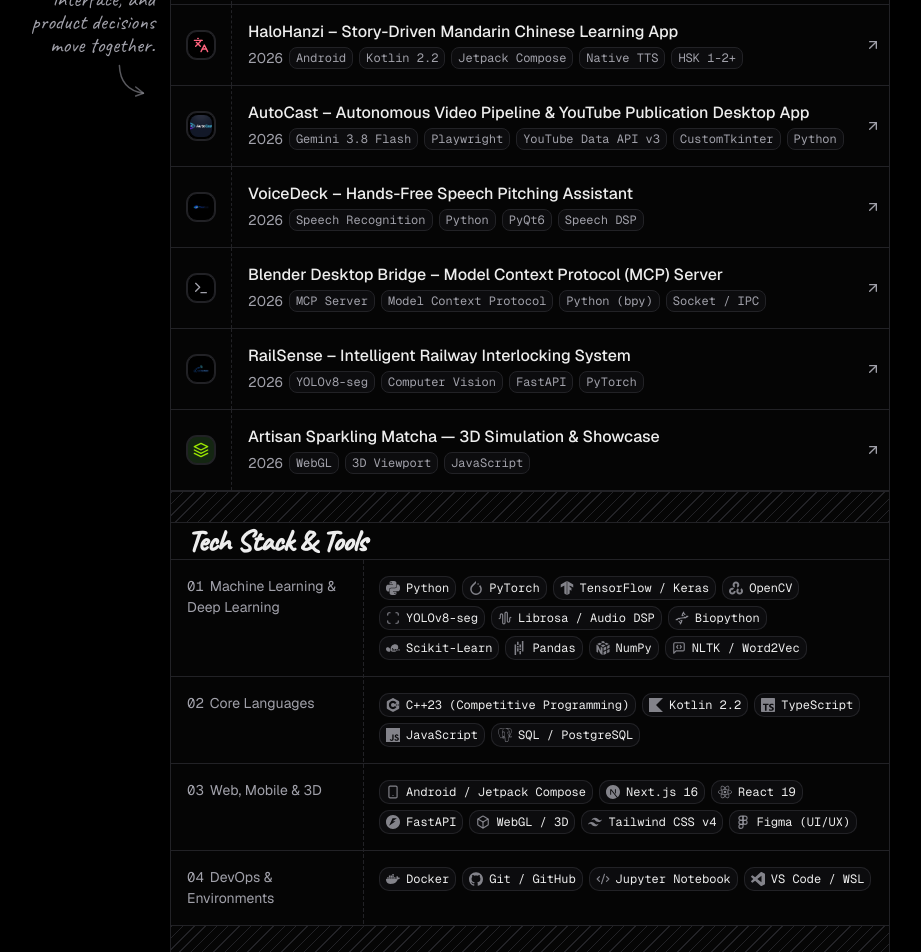
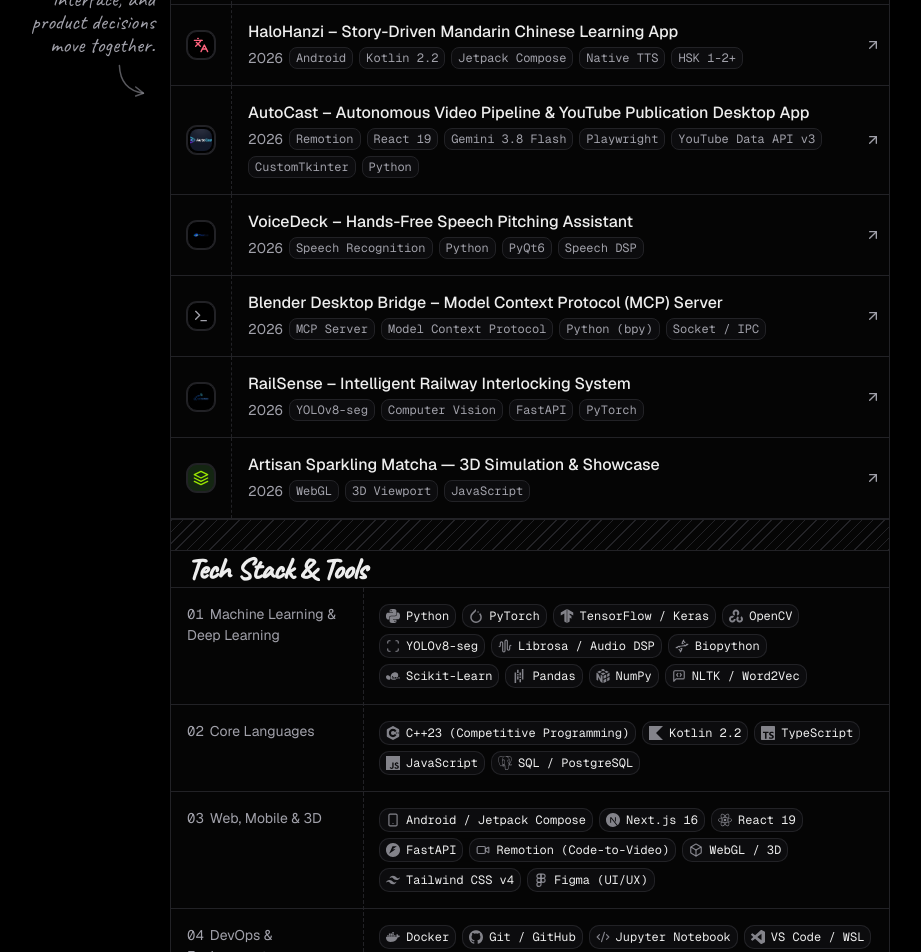
Before and after one commit to FidelCristopher/portofolio, a Next.js app: page / in a window 1280 px wide. Shown: the part 1100-2052 px from the top of the page, without its empty margins (110-1031 px from the left). Built offline with nearby package versions, Linux system fonts and the light colour scheme; no server answers.

Commit message:
feat: update AutoCast with Remotion motion video engine, React 19, and add Remotion to tech stack

```diff
--- a/src/components/portfolio/root/AllContributionsView.tsx
+++ b/src/components/portfolio/root/AllContributionsView.tsx
@@ -34,10 +34,10 @@ export function AllContributionsView() {
       title: "AutoCast",
       repo: "FidelCristopher/AutoCast",
       url: "https://github.com/FidelCristopher/AutoCast",
-      description: "Automated desktop application for scriptwriting via Gemini 3.8 Flash, headless video synthesis with Playwright, and scheduled YouTube publication via Data API v3.",
+      description: "Automated desktop app for multi-provider script generation (Pi Agent Gemini 3.8 Flash / Ollama), programmatic Remotion (React 19) video synthesis, and scheduled YouTube publication.",
       stars: 0,
       language: "Python",
-      tags: ["Python", "Gemini 3.8 Flash", "Playwright", "YouTube Data API v3", "CustomTkinter", "Automation"]
+      tags: ["Python", "Remotion", "React 19", "Gemini 3.8 Flash", "Playwright", "YouTube Data API v3", "CustomTkinter"]
     },
     {
       title: "Scientific-Computing",
--- a/src/components/portfolio/root/AllProjectsGrid.tsx
+++ b/src/components/portfolio/root/AllProjectsGrid.tsx
@@ -101,10 +101,12 @@ export function AllProjectsGrid() {
                 </svg>
               </div>
               <p className="line-clamp-2 text-sm leading-6 text-muted-foreground">
-                Automated desktop application for streamlined narrative storytelling, headless audiovisual synthesis, and automated publication scheduling. Powered by Gemini 3.8 Flash for scriptwriting, Playwright for headless browser workspace export, and YouTube Data API v3 for chunked video uploads and release scheduling.
+                Automated desktop application for streamlined narrative storytelling, dynamic code-to-video synthesis via Remotion (React 19), headless Playwright workflows, and automated YouTube Data API v3 scheduling. Supports multi-provider script generation including Pi Agent (Gemini 3.8 Flash), OpenAI-compatible local LLMs (Ollama / LiteLLM), and official Google Gemini API.
               </p>
               <div className="flex flex-wrap items-center gap-1.5">
                 <span data-slot="tag" className="inline-flex items-center rounded-md border border-border bg-muted/60 px-1.5 py-0.5 font-mono text-xs text-muted-foreground">2026</span>
+                <span data-slot="tag" className="inline-flex items-center rounded-md border border-border bg-muted/60 px-1.5 py-0.5 font-mono text-xs text-muted-foreground">Remotion</span>
+                <span data-slot="tag" className="inline-flex items-center rounded-md border border-border bg-muted/60 px-1.5 py-0.5 font-mono text-xs text-muted-foreground">React 19</span>
                 <span data-slot="tag" className="inline-flex items-center rounded-md border border-border bg-muted/60 px-1.5 py-0.5 font-mono text-xs text-muted-foreground">Gemini 3.8 Flash</span>
                 <span data-slot="tag" className="inline-flex items-center rounded-md border border-border bg-muted/60 px-1.5 py-0.5 font-mono text-xs text-muted-foreground">Playwright</span>
                 <span data-slot="tag" className="inline-flex items-center rounded-md border border-border bg-muted/60 px-1.5 py-0.5 font-mono text-xs text-muted-foreground">YouTube Data API v3</span>
--- a/src/components/portfolio/root/ProjectsSection.tsx
+++ b/src/components/portfolio/root/ProjectsSection.tsx
@@ -137,6 +137,8 @@ export function ProjectsSection({ onViewAllProjects }: ProjectsSectionProps) {
               </p>
               <div className="flex flex-wrap items-center gap-1.5">
                 <span className="text-sm text-muted-foreground">2026</span>
+                <span data-slot="tag" className="inline-flex items-center rounded-md border border-border bg-muted/60 px-1.5 py-0.5 font-mono text-xs text-muted-foreground">Remotion</span>
+                <span data-slot="tag" className="inline-flex items-center rounded-md border border-border bg-muted/60 px-1.5 py-0.5 font-mono text-xs text-muted-foreground">React 19</span>
                 <span data-slot="tag" className="inline-flex items-center rounded-md border border-border bg-muted/60 px-1.5 py-0.5 font-mono text-xs text-muted-foreground">Gemini 3.8 Flash</span>
                 <span data-slot="tag" className="inline-flex items-center rounded-md border border-border bg-muted/60 px-1.5 py-0.5 font-mono text-xs text-muted-foreground">Playwright</span>
                 <span data-slot="tag" className="inline-flex items-center rounded-md border border-border bg-muted/60 px-1.5 py-0.5 font-mono text-xs text-muted-foreground">YouTube Data API v3</span>
--- a/src/components/portfolio/root/StackSection.tsx
+++ b/src/components/portfolio/root/StackSection.tsx
@@ -173,6 +173,15 @@ export function StackSection() {
               </a>
             </li>
             <li className="flex">
+              <a href="https://www.remotion.dev/" target="_blank" rel="noopener noreferrer" className="flex h-(--badge-height) items-center justify-center gap-1.5 rounded-lg bg-muted/60 px-1.75 font-mono text-xs text-foreground inset-ring-1 inset-ring-border transition-colors hover:bg-muted/90 [&_svg]:pointer-events-none [&_svg]:size-3.5 [&_svg]:shrink-0 [&_svg]:text-muted-foreground/80">
+                <svg viewBox="0 0 24 24" fill="none" stroke="currentColor" strokeWidth="2" strokeLinecap="round" strokeLinejoin="round" className="lucide lucide-video text-blue-400">
+                  <path d="m16 13 5.223 3.482a.5.5 0 0 0 .777-.416V7.87a.5.5 0 0 0-.752-.432L16 10.5"/>
+                  <rect x="2" y="6" width="14" height="12" rx="2"/>
+                </svg>
+                Remotion (Code-to-Video)
+              </a>
+            </li>
+            <li className="flex">
               <a href="https://developer.mozilla.org/en-US/docs/Web/API/WebGL_API" target="_blank" rel="noopener noreferrer" className="flex h-(--badge-height) items-center justify-center gap-1.5 rounded-lg bg-muted/60 px-1.75 font-mono text-xs text-foreground inset-ring-1 inset-ring-border transition-colors hover:bg-muted/90 [&_svg]:pointer-events-none [&_svg]:size-3.5 [&_svg]:shrink-0 [&_svg]:text-muted-foreground/80">
                 <svg viewBox="0 0 24 24" fill="none" stroke="currentColor" strokeWidth="2" strokeLinecap="round" strokeLinejoin="round" className="lucide lucide-box">
                   <path d="M21 8a2 2 0 0 0-1-1.73l-7-4a2 2 0 0 0-2 0l-7 4A2 2 0 0 0 3 8v8a2 2 0 0 0 1 1.73l7 4a2 2 0 0 0 2 0l7-4A2 2 0 0 0 21 16Z"></path><path d="m3.3 7 8.7 5 8.7-5"></path><path d="M12 22V12"></path>
```
